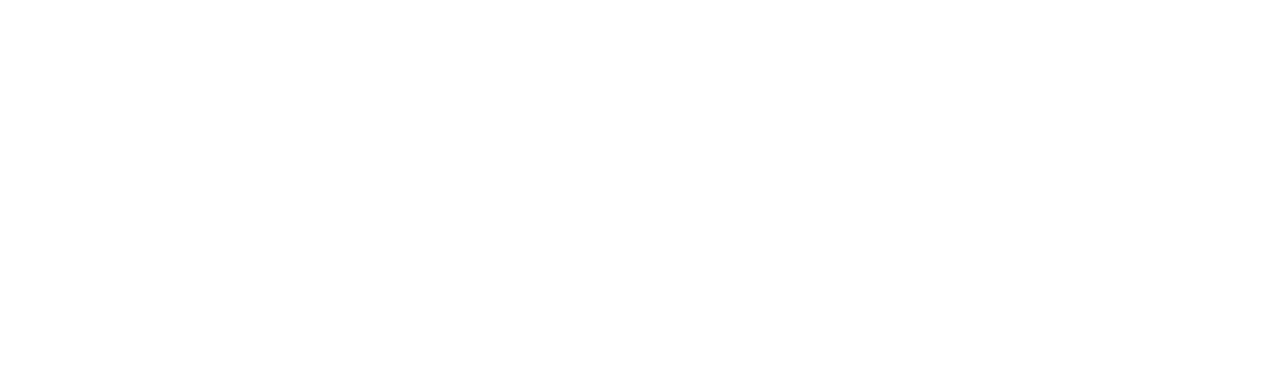
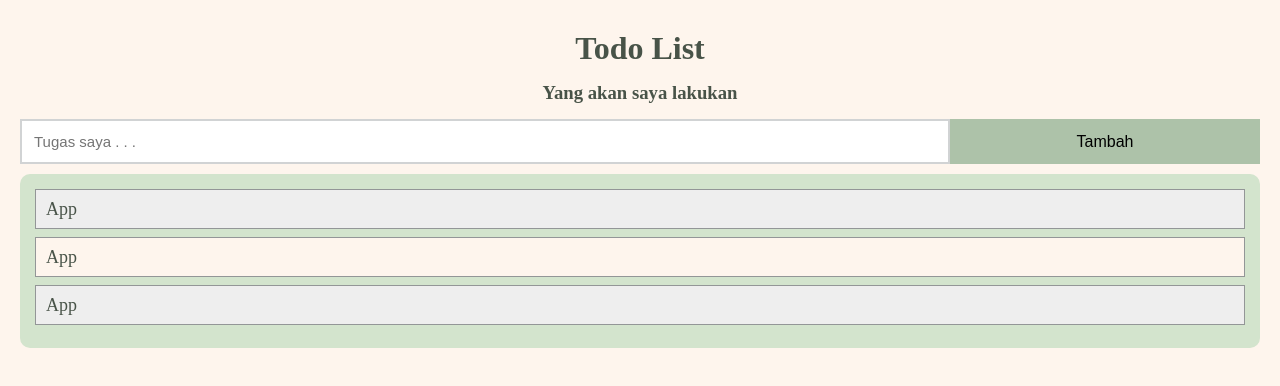
Before and after one commit to dts-kominfo-rea4a/challenge-dom-karim-n3t, a website: page index.html in a window 1280 px wide. Drawn offline with Linux system fonts and the light colour scheme.

Commit message:
buat desain tampilan aplikasi

```diff
--- a/index.html
+++ b/index.html
@@ -5,18 +5,121 @@
     <meta http-equiv="X-UA-Compatible" content="IE=edge" />
     <meta name="viewport" content="width=device-width, initial-scale=1.0" />
     <title>Challenge - DOM</title>
+
+    <style media="screen">
+    	*,
+      *:before,
+      *:after{
+        padding: 0;
+        margin: 0;
+        box-sizing: border-box;
+      }
+
+      body{
+        height: 100vh;
+        background: #fef5ed;
+      }
+
+      #app{
+        position: relative;
+        padding: 30px 20px;
+        color: #485348;
+      }
+
+      #app input{
+        width: 75%;
+        height: 45px;
+        font-size: 15px;
+        border: 2px solid #d1d3d4;
+        padding: 12px;
+        font-weight: 500;
+        position: relative;
+      }
+
+      #app input:focus{
+        outline: none;
+        border-color: #99a799;
+      }
+
+      #app button{
+        position: relative;
+        float: right;
+        width: 25%;
+        height: 45px;
+        font-weight: 500;
+        font-size: 16px;
+        background-color: #adc2a9;
+        border: none;
+        cursor: pointer;
+        outline: none;
+      }
+
+      #app button:hover {
+        background: #fff;
+        border-color: #99a799;
+      }
+
+      #todo-title{
+        text-align: center;
+      }
+
+      #todo-subtitle{
+        padding: 15px 40px;
+        text-align: center;
+      }
+
+      #todo-output{
+        background-color: #d3e4cd;
+        padding: 15px 15px;
+        margin-top: 10px;
+        border-radius: 10px;
+        width: 100%;
+        position: relative;
+        font-size: 18px;
+      }
+
+      li{
+        background-color: #eee;
+        height: 40px;
+        margin-bottom: 8px;
+        padding: 5px 10px;
+        display: flex;
+        align-items: center;
+        justify-content: space-between;
+        border: 1px solid #939697;
+        cursor: pointer;
+      }
+
+      li:nth-child(even) {
+        background: #fef5ed;
+      }
+
+      li:hover {
+        background: #fff;
+      }
+    </style>
+
   </head>
   <body>
     <div id="app">
       <!-- TODO: Buatlah sebuah header dengan id todo-title -->
+      <h1 id="todo-title">Todo List</h1>
       <!-- TODO: Buatlah sebuah subtitle dengan id todo-subtitle -->
+      <h3 id="todo-subtitle">Yang akan saya lakukan</h3>
 
       <!-- Section: input -->
       <!-- TODO: Buatlah sebuah input bertipe text dengan id todo-input -->
+      <input type="text" id="todo-input" placeholder="Tugas saya . . .">
       <!-- TODO: Buatlah sebuah button dengan id todo-submit -->
+      <button id="todo-submit">Tambah</button>
 
       <!-- Section output -->
       <!-- TODO: Buatlah sebuah <ul> dengan id todo-output -->
+      <ul id="todo-output">
+        <li>App</li>
+        <li>App</li>
+        <li>App</li>
+      </ul>
     </div>
 
     <!-- ! Untuk tantangan ini, script jangan diubah ke external js yah ! -->
```
